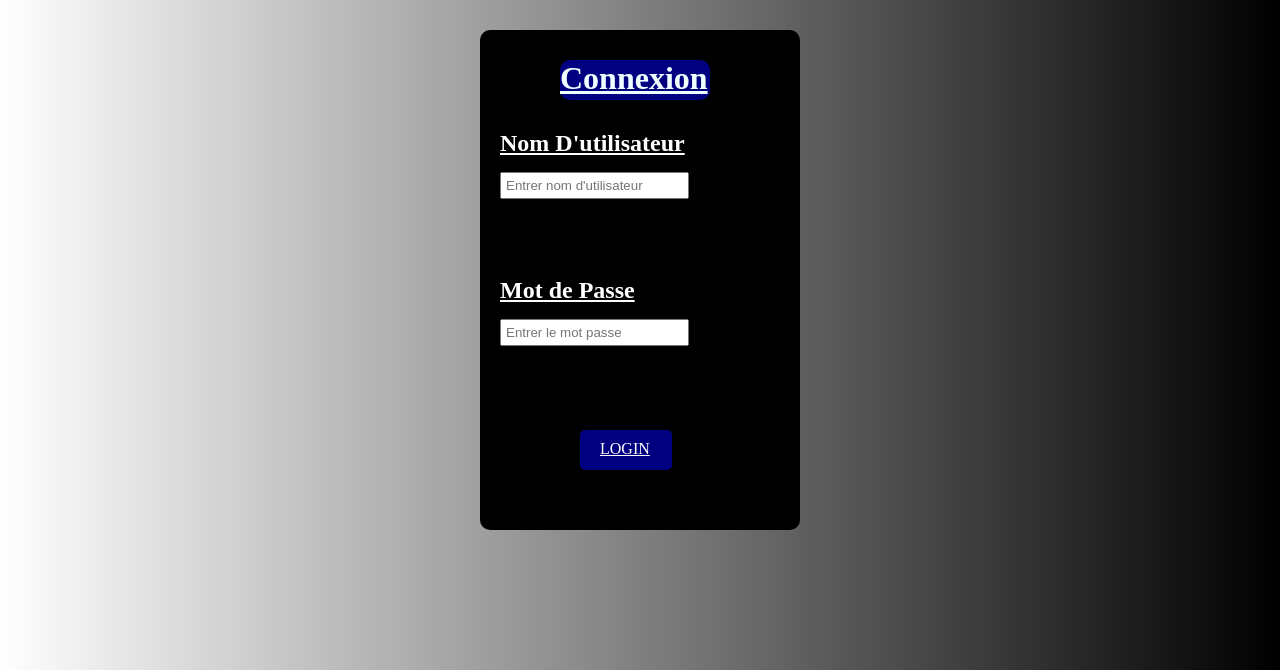
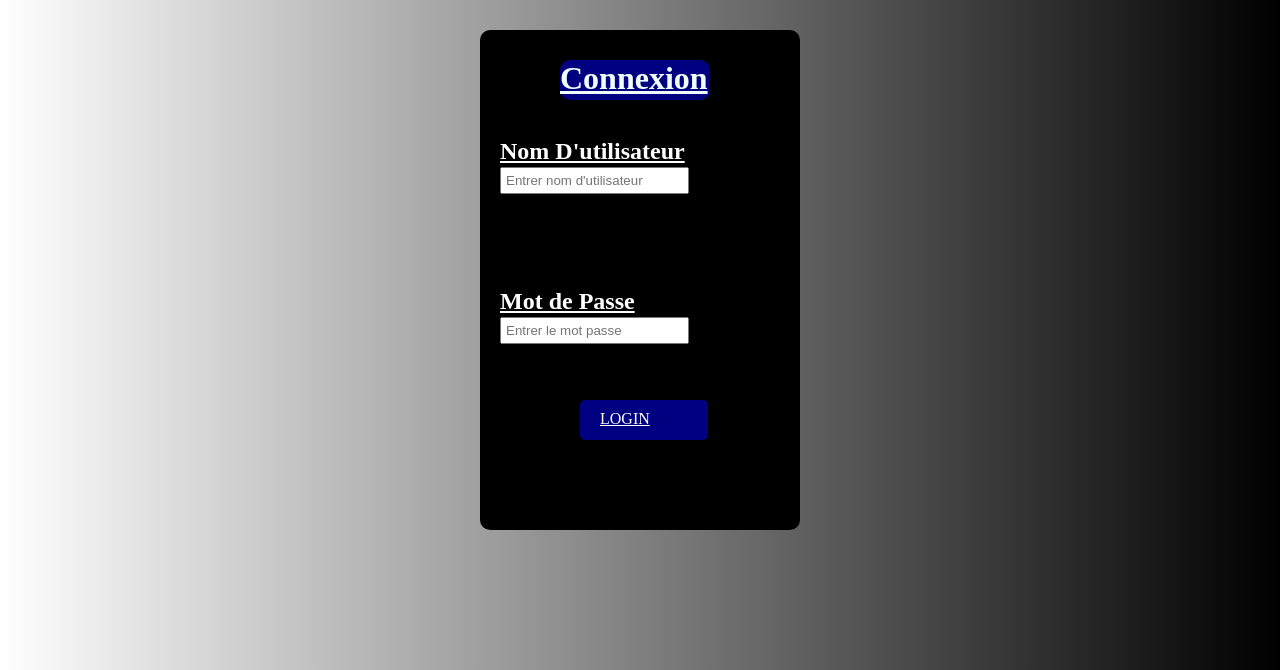
Before and after one commit to aminezouhaid/ZOUHAID.AMINE, a PHP site: page /ok.html in a window 1280 px wide. Shown: the top 670 px of the page. Run offline with PHP 8.4, Linux system fonts and the light colour scheme.

Commit message:
modificaton  de respensivité

```diff
--- a/HTML.CSS/landing page and login form/ok.css
+++ b/HTML.CSS/landing page and login form/ok.css
@@ -41,9 +41,13 @@ h1 {
     width: 150px;
 }
 
+
 .infos {
 
     height: 300px;
+    display: flex;
+   flex-wrap: wrap;
+    align-items: center;
 }
 
 h2 {
```
